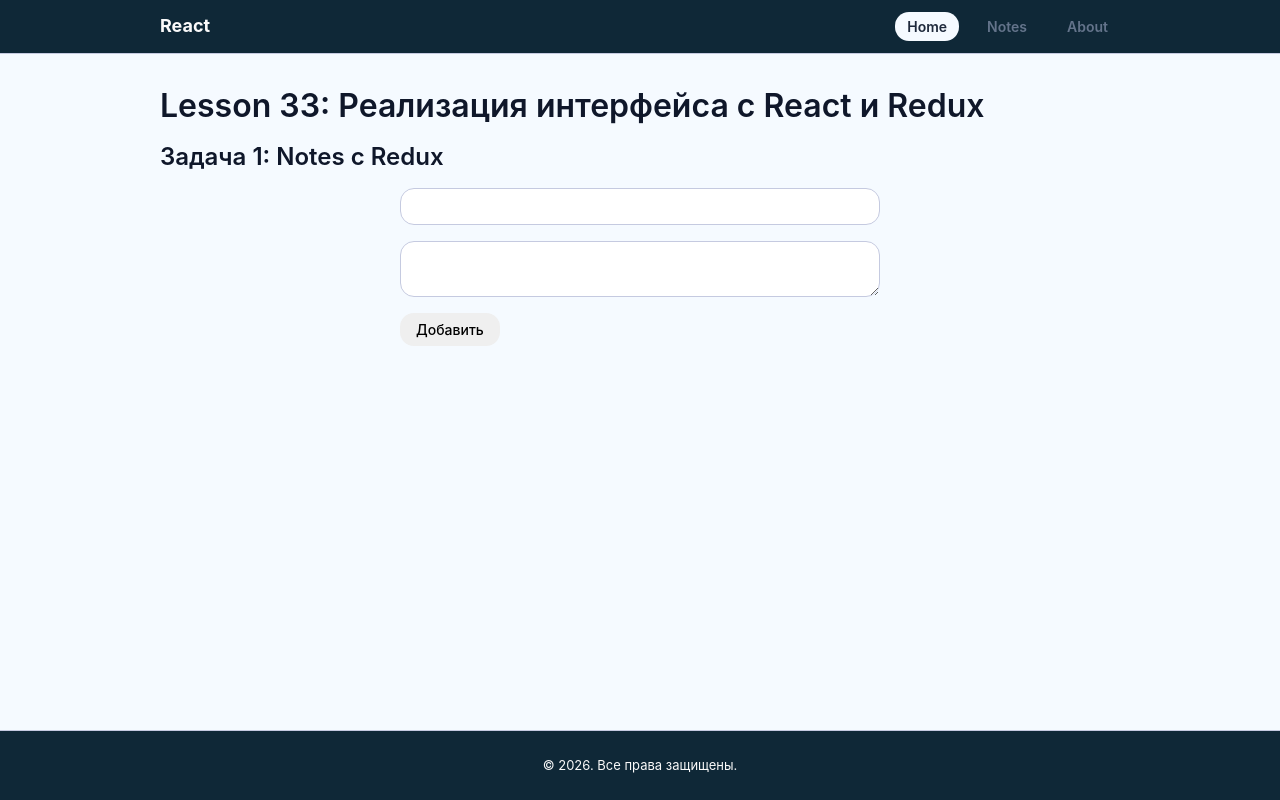
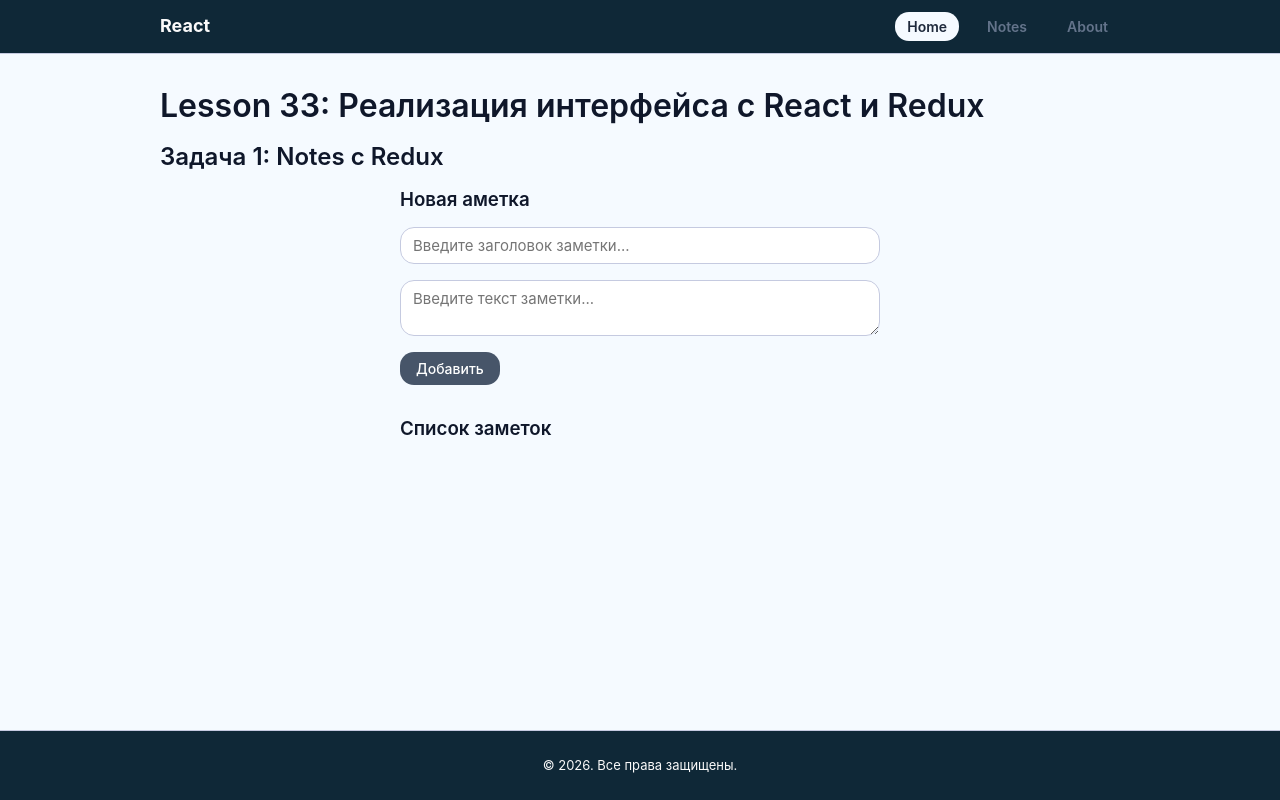
Before and after one commit to ArtemKutsan/react-33-lesson-and-34-practice-14, a React (Vite) app: page / in a window 1280 px wide. Built offline with nearby package versions, Linux system fonts and the light colour scheme.

Commit message:
chore: Незначительные исправления стилей

```diff
--- a/src/components/NoteForm/index.jsx
+++ b/src/components/NoteForm/index.jsx
@@ -34,9 +34,9 @@ function NoteForm({ editingNote, addNote, updateNote }) {
       onSubmit={handleSubmit(submitHandler)}
       style={{ display: 'flex', flexDirection: 'column', gap: '1rem' }}
     >
-      <input type="text" {...register('title')} />
-      <textarea {...register('text')} />
-      <button>{editingNote ? 'Сохранить' : 'Добавить'}</button>
+      <input type="text" placeholder="Введите заголовок заметки..." {...register('title')} />
+      <textarea placeholder="Введите текст заметки..." {...register('text')} />
+      <button className="button-primary">{editingNote ? 'Сохранить' : 'Добавить'}</button>
     </form>
   );
 }
--- a/src/components/NoteItem/index.jsx
+++ b/src/components/NoteItem/index.jsx
@@ -9,6 +9,7 @@ function NoteItem({ note, onDelete, onEdit }) {
         border: '1px solid #c5cae0',
         borderRadius: '1rem',
         padding: '1rem',
+        backgroundColor: '#fafafa',
       }}
     >
       <h4>{note.title}</h4>
--- a/src/components/NoteList/index.jsx
+++ b/src/components/NoteList/index.jsx
@@ -10,8 +10,6 @@ function NoteList({ notes, deleteNote, onEdit }) {
         display: 'flex',
         flexDirection: 'column',
         gap: '1rem',
-        marginTop: '1rem',
-        backgroundColor: '#fafafa',
       }}
     >
       {notes.map((note) => (
--- a/src/pages/notes/index.jsx
+++ b/src/pages/notes/index.jsx
@@ -14,8 +14,19 @@ function NotesPage() {
       <h1>Lesson 33: Реализация интерфейса с React и Redux</h1>
       <h2>Задача 1: Notes с Redux</h2>
 
-      <div style={{ maxWidth: '480px', width: '100%', margin: '0 auto' }}>
+      <div
+        style={{
+          display: 'flex',
+          flexDirection: 'column',
+          gap: '1rem',
+          maxWidth: '480px',
+          width: '100%',
+          margin: '0 auto',
+        }}
+      >
+        <h3>Новая аметка</h3>
         <NoteForm editingNote={editingNote} />
+        <h3 style={{ marginTop: '1rem' }}>Список заметок</h3>
         <NoteList onEdit={setEditingNote} />
       </div>
     </div>
```
